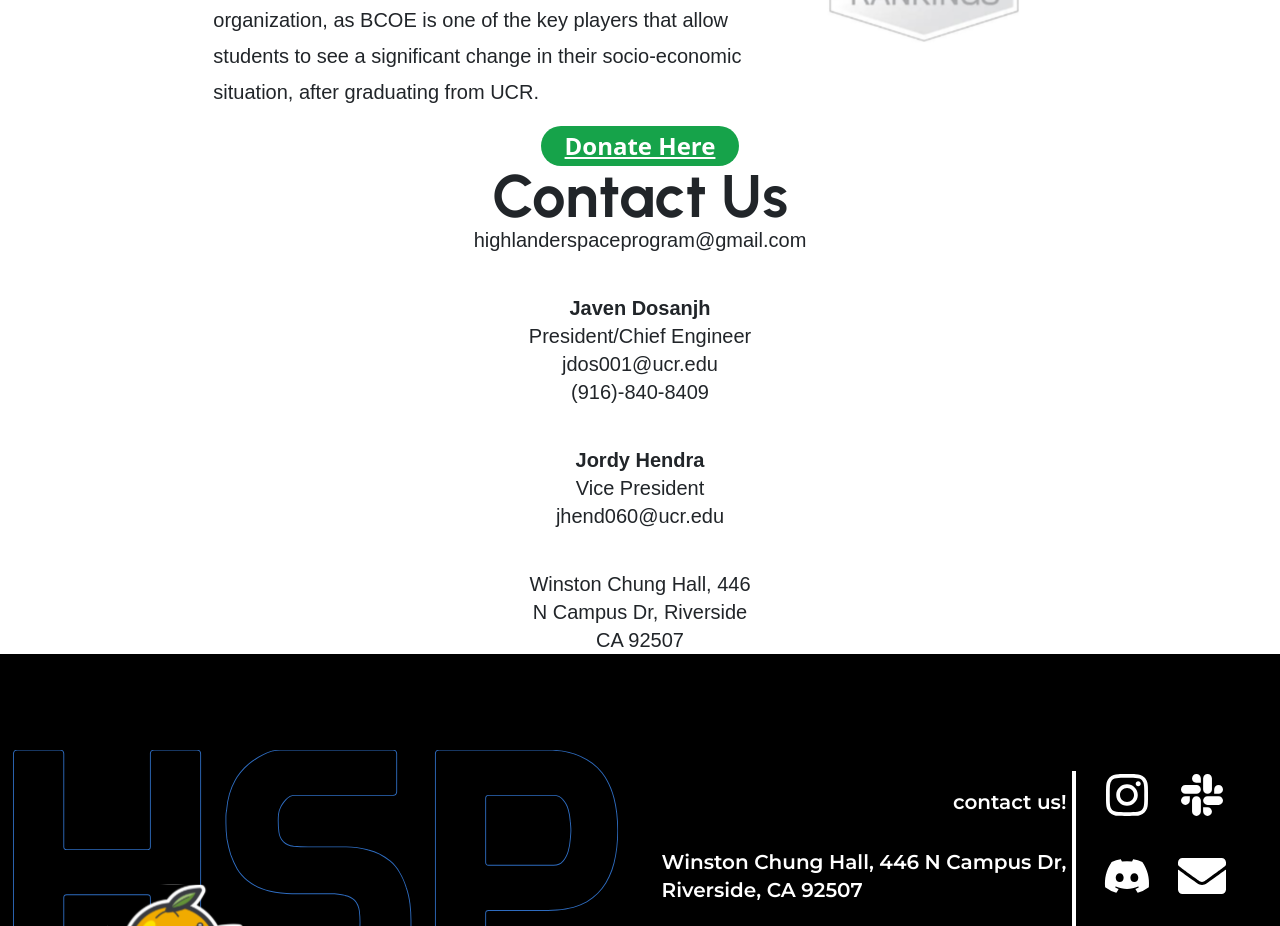
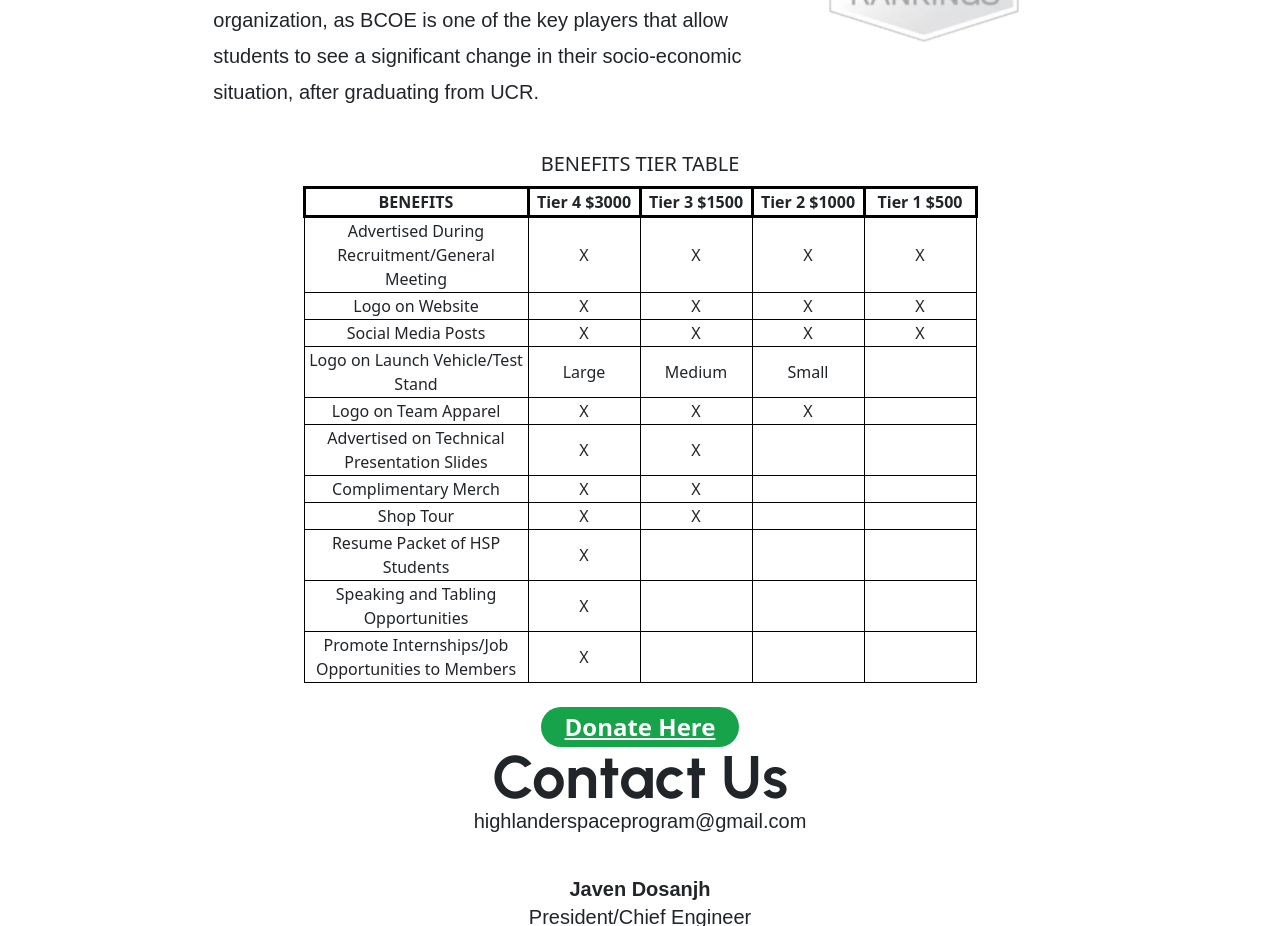
Before and after one commit to acm-ucr/hsp-website, a Next.js app: page /donate in a window 1280 px wide. Shown: the part 1760-2686 px from the top of the page. Built offline with nearby package versions, Linux system fonts and the light colour scheme.

Commit message:
Create Table

```diff
--- a/src/app/donate/page.js
+++ b/src/app/donate/page.js
@@ -7,6 +7,8 @@ import Image1 from "@/public/assets/donate/donate1.svg";
 import Image2 from "@/public/assets/donate/donate2.svg";
 import PageTitle from "@/components/PageTitle";
 import Contact from "@/components/donate/Contact";
+import Table from "@/components/donate/Table";
+
 const page = () => {
   const first = texts[0];
   const last = texts[texts.length - 1];
@@ -46,6 +48,7 @@ const page = () => {
         </div>
       </div>
 
+      <Table />
       <Donate />
       <Contact />
     </div>
--- a/src/components/donate/Table.js
+++ b/src/components/donate/Table.js
@@ -1,7 +1,115 @@
 import React from "react";
 
 const Table = () => {
-  return <div>Table</div>;
+  return (
+    <div className="text-center">
+      <div className="text-xl mt-4 mb-2">BENEFITS TIER TABLE</div>
+
+      <table className="table-auto border border-black mb-4">
+        <thead>
+          <tr>
+            <th className="border-3 border-black w-56">BENEFITS</th>
+            <th className="border-3 border-black w-28">Tier 4 $3000</th>
+            <th className="border-3 border-black w-28">Tier 3 $1500</th>
+            <th className="border-3 border-black w-28">Tier 2 $1000</th>
+            <th className="border-3 border-black w-28">Tier 1 $500</th>
+          </tr>
+        </thead>
+
+        <tbody>
+          <tr>
+            <td className="border border-black">
+              Advertised During Recruitment/General Meeting
+            </td>
+            <td className="border border-black">X</td>
+            <td className="border border-black">X</td>
+            <td className="border border-black">X</td>
+            <td className="border border-black">X</td>
+          </tr>
+          <tr>
+            <td className="border border-black">Logo on Website</td>
+            <td className="border border-black">X</td>
+            <td className="border border-black">X</td>
+            <td className="border border-black">X</td>
+            <td className="border border-black">X</td>
+          </tr>
+          <tr>
+            <td className="border border-black">Social Media Posts</td>
+            <td className="border border-black">X</td>
+            <td className="border border-black">X</td>
+            <td className="border border-black">X</td>
+            <td className="border border-black">X</td>
+          </tr>
+          <tr>
+            <td className="border border-black">
+              Logo on Launch Vehicle/Test Stand
+            </td>
+            <td className="border border-black">Large</td>
+            <td className="border border-black">Medium</td>
+            <td className="border border-black">Small</td>
+            <td className="border border-black"></td>
+          </tr>
+          <tr>
+            <td className="border border-black">Logo on Team Apparel</td>
+            <td className="border border-black">X</td>
+            <td className="border border-black">X</td>
+            <td className="border border-black">X</td>
+            <td className="border border-black"></td>
+          </tr>
+          <tr>
+            <td className="border border-black">
+              Advertised on Technical Presentation Slides
+            </td>
+            <td className="border border-black">X</td>
+            <td className="border border-black">X</td>
+            <td className="border border-black"></td>
+            <td className="border border-black"></td>
+          </tr>
+          <tr>
+            <td className="border border-black">Complimentary Merch</td>
+            <td className="border border-black">X</td>
+            <td className="border border-black">X</td>
+            <td className="border border-black"></td>
+            <td className="border border-black"></td>
+          </tr>
+          <tr>
+            <td className="border border-black">Shop Tour</td>
+            <td className="border border-black">X</td>
+            <td className="border border-black">X</td>
+            <td className="border border-black"></td>
+            <td className="border border-black"></td>
+          </tr>
+          <tr>
+            <td className="border border-black">
+              Resume Packet of HSP Students
+            </td>
+            <td className="border border-black">X</td>
+            <td className="border border-black"></td>
+            <td className="border border-black"></td>
+            <td className="border border-black"></td>
+          </tr>
+          <tr>
+            <td className="border border-black">
+              Speaking and Tabling Opportunities
+            </td>
+            <td className="border border-black">X</td>
+            <td className="border border-black"></td>
+            <td className="border border-black"></td>
+            <td className="border border-black"></td>
+          </tr>
+          <tr>
+            <td className="border border-black">
+              Promote Internships/Job Opportunities to Members
+            </td>
+            <td className="border border-black">X</td>
+            <td className="border border-black"></td>
+            <td className="border border-black"></td>
+            <td className="border border-black"></td>
+          </tr>
+        </tbody>
+      </table>
+    </div>
+  );
 };
 
 export default Table;
```
